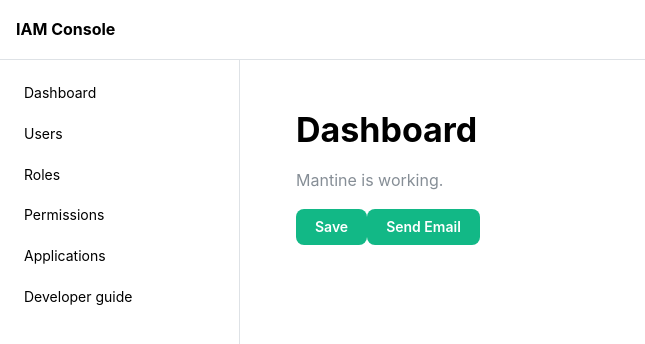
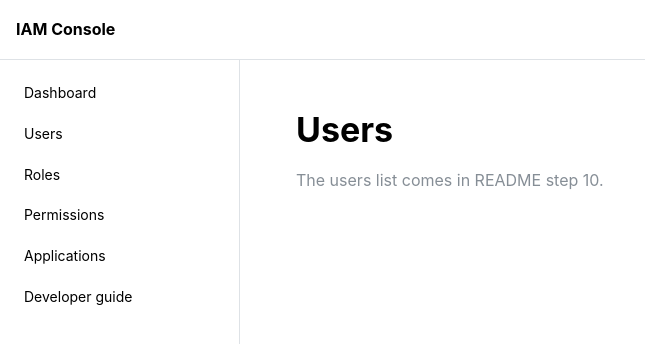
Before and after one commit to jahid-csedu/iam-forntend, a React (Vite) app in the folder apps/console/: page /users in a window 1280 px wide. Shown: the top 344 px of the page, without its empty margins (0-645 px from the left). Built offline with nearby package versions, Linux system fonts and the light colour scheme.

Commit message:
Add React Router and first pages (lesson 3.1)

```diff
--- a/apps/console/package.json
+++ b/apps/console/package.json
@@ -14,7 +14,8 @@
     "@mantine/hooks": "^9.8.0",
     "@mantine/notifications": "^9.8.0",
     "react": "^19.3.1",
-    "react-dom": "^19.3.1"
+    "react-dom": "^19.3.1",
+    "react-router": "^8.5.1"
   },
   "devDependencies": {
     "@eslint/js": "^10.0.1",
--- a/apps/console/src/App.tsx
+++ b/apps/console/src/App.tsx
@@ -1,36 +1,18 @@
-import { Button, Text } from '@mantine/core'
-import { notifications } from '@mantine/notifications'
+import { Route, Routes } from 'react-router'
 import AppLayout from './ui/AppLayout'
-import Page from './ui/Page'
+import DashboardPage from './pages/DashboardPage'
+import UsersPage from './pages/UsersPage'
+import NotFoundPage from './pages/NotFoundPage'
 
 function App() {
-  const showSaved = () => {
-    notifications.show({
-      title: 'Done',
-      message: 'Profile saved',
-      color: 'green',
-    })
-  }
-
-  const showEmailFailed = () => {
-    notifications.show({
-      title: 'Email Failed',
-      message: 'The email could not be sent. Nothing was changed. Try again later.',
-      color: 'red',
-    })
-  }
-
   return (
     <AppLayout>
-      <Page title="Dashboard">
-        <Text c="dimmed">Mantine is working.</Text>
-        <Button mt="md" onClick={showSaved}>
-          Save
-        </Button>
-        <Button mt="md" onClick={showEmailFailed}>
-          Send Email
-        </Button>
-      </Page>
+      {/* Only the matching Route is shown, inside the layout */}
+      <Routes>
+        <Route path="/dashboard" element={<DashboardPage />} />
+        <Route path="/users" element={<UsersPage />} />
+        <Route path="*" element={<NotFoundPage />} />
+      </Routes>
     </AppLayout>
   )
 }
--- a/apps/console/src/main.tsx
+++ b/apps/console/src/main.tsx
@@ -1,5 +1,6 @@
 import { StrictMode } from 'react'
 import { createRoot } from 'react-dom/client'
+import { BrowserRouter } from 'react-router';
 import '@mantine/core/styles.css' // Mantine's CSS: without it, components are unstyled
 import '@mantine/notifications/styles.css' // Mantine's notifications CSS
 import { MantineProvider, createTheme } from '@mantine/core'
@@ -15,7 +16,9 @@ createRoot(document.getElementById('root')!).render(
   <StrictMode>
     <MantineProvider theme={theme}>
       <Notifications />
-      <App />
+      <BrowserRouter>
+        <App />
+      </BrowserRouter>
     </MantineProvider>
   </StrictMode>,
 )
--- /dev/null
+++ b/apps/console/src/pages/DashboardPage.tsx
@@ -0,0 +1,24 @@
+import { Button, Text } from '@mantine/core'
+import { notifications } from '@mantine/notifications'
+import Page from '../ui/Page'
+
+function DashboardPage() {
+    const showSaved = () => {
+        notifications.show({
+            title: 'Done',
+            message: 'Profile saved',
+            color: 'green',
+        })
+    }
+
+    return (
+        <Page title="Dashboard">
+            <Text c="dimmed">Welcome to the IAM Console</Text>
+            <Button mt="md" onClick={showSaved}>
+                Save
+            </Button>
+        </Page>
+    )
+}
+
+export default DashboardPage
--- /dev/null
+++ b/apps/console/src/pages/NotFoundPage.tsx
@@ -0,0 +1,12 @@
+import { Text } from '@mantine/core'
+import Page from '../ui/Page'
+
+function NotFoundPage() {
+  return (
+    <Page title="Not Found">
+      <Text c="dimmed">The page you are looking for does not exist.</Text>
+    </Page>
+  )
+}
+
+export default NotFoundPage
--- /dev/null
+++ b/apps/console/src/pages/UsersPage.tsx
@@ -0,0 +1,12 @@
+import { Text } from '@mantine/core'
+import Page from '../ui/Page'
+
+function UsersPage() {
+  return (
+    <Page title="Users">
+      <Text c="dimmed">The users list comes in README step 10.</Text>
+    </Page>
+  )
+}
+
+export default UsersPage
```
Also changed, not shown: 2 other files (tests, documents, lock files or other folders).
